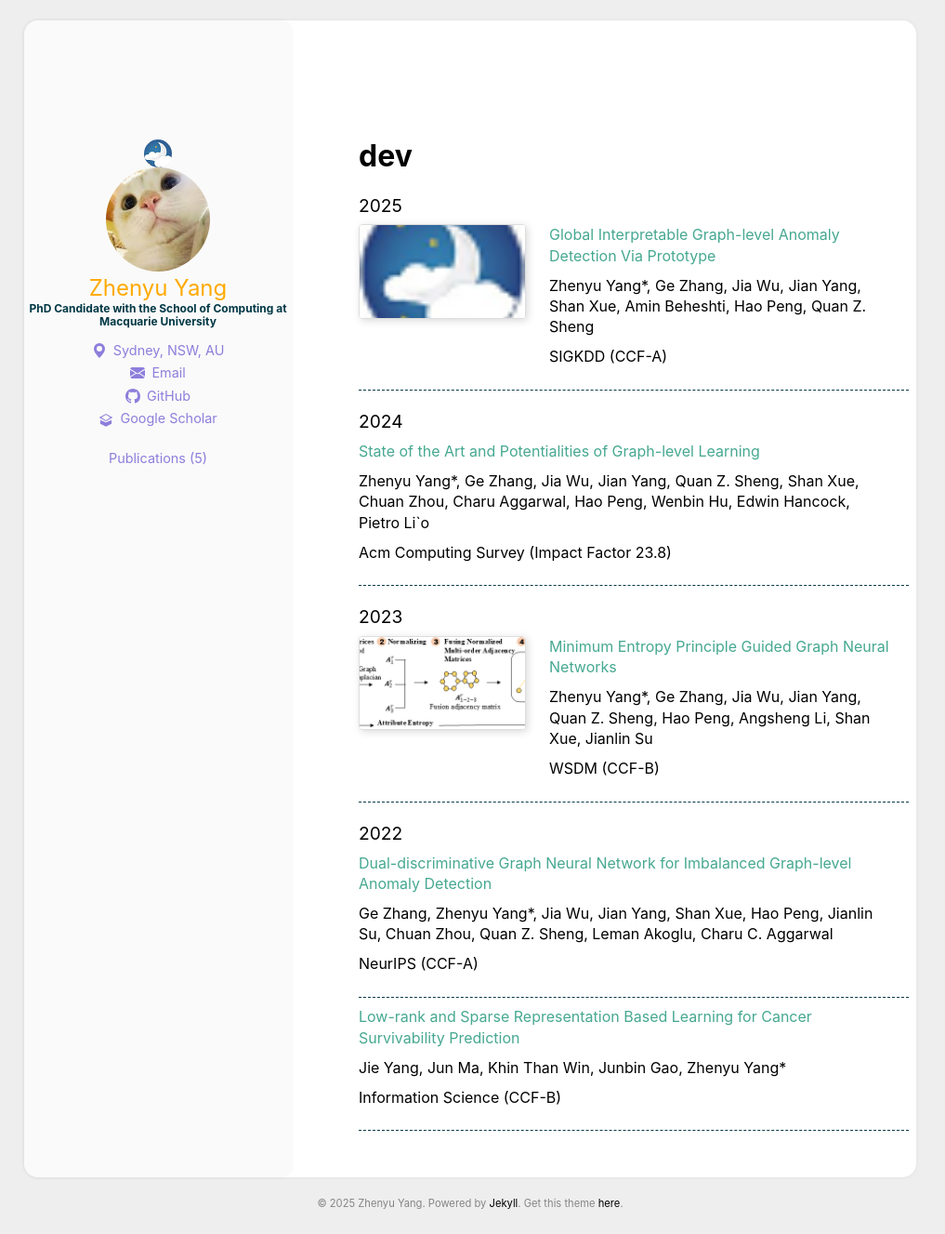
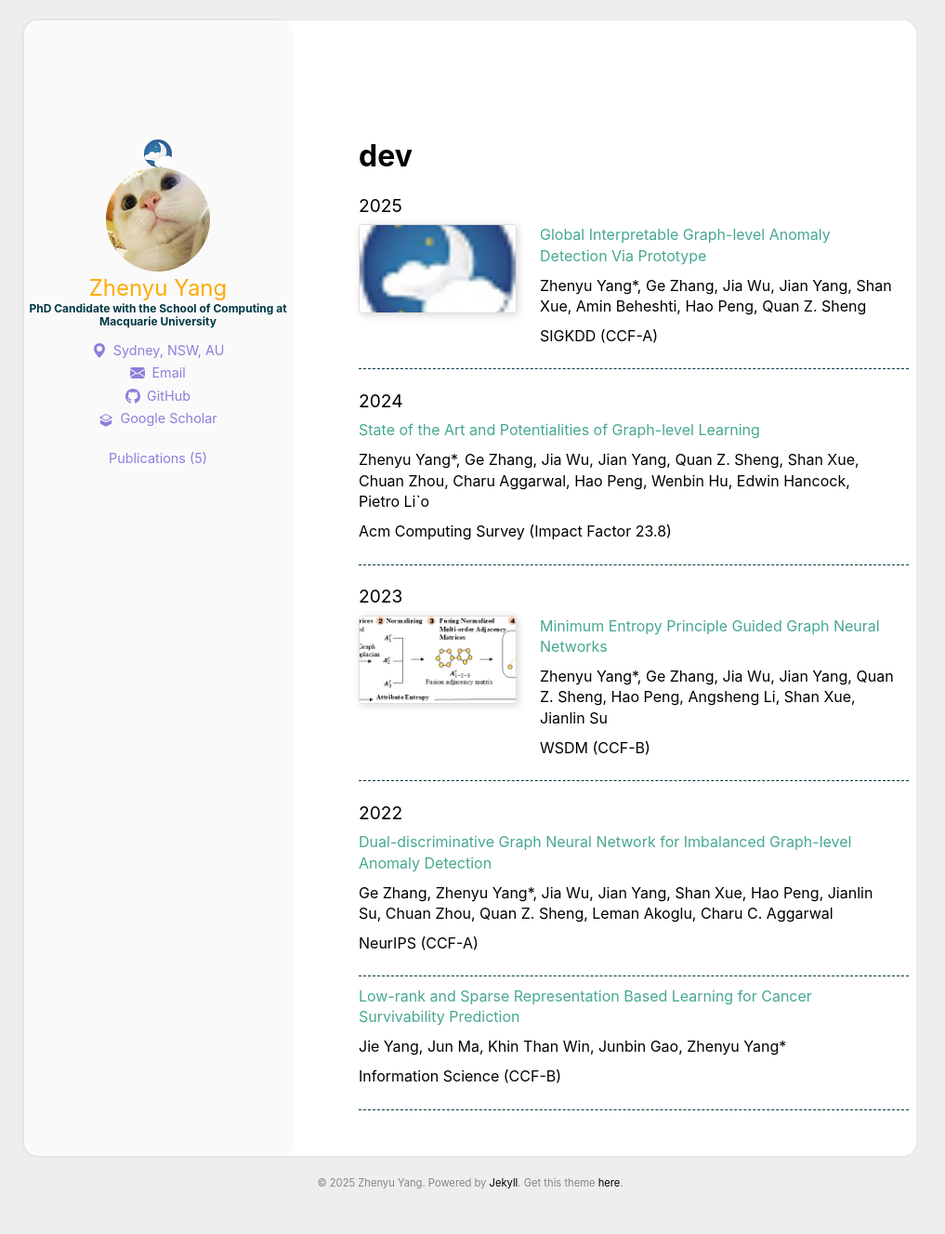
Before and after one commit to ZhenyuYangMQ/ZhenyuYangMQ.github.io, a Jekyll site: the page built from categories/dev.html, in a window 1280 px wide. Shown: the whole page at 93% size, without its empty margins (134-1151 px from the left). Built offline with Jekyll 4.4.1, drawn with Linux system fonts in a browser that asks for light colours; after the commit the page ends 1304 px from its top, so only the background shows below that.

Commit message:
Update main.scss

```diff
--- a/assets/css/main.scss
+++ b/assets/css/main.scss
@@ -772,8 +772,8 @@ img {
     /* 再次缩小图片容器的尺寸，并保持长方形比例。
        您可以根据右侧标题、作者、会议三行文本的实际总高度来微调 width 和 height。
        当前设定为 16:9 比例，尝试让高度与三行文本大致匹配。 */
-    width: 180px; /* <--- 调整此宽度，使其更小 */
-    height: 101.25px; /* <--- 相应比例的高度 (200 * 9 / 16 = 112.5) */
+    width: 170px; /* <--- 调整此宽度，使其更小 */
+    height: 95.625px; /* <--- 相应比例的高度 (200 * 9 / 16 = 112.5) */
     /* 您可以尝试例如 180px 宽，101.25px 高，或者 160px 宽，90px 高等组合 */
 
     margin-right: 25px; /* 图片与右侧文本之间的间距，您可以调整 */
```
